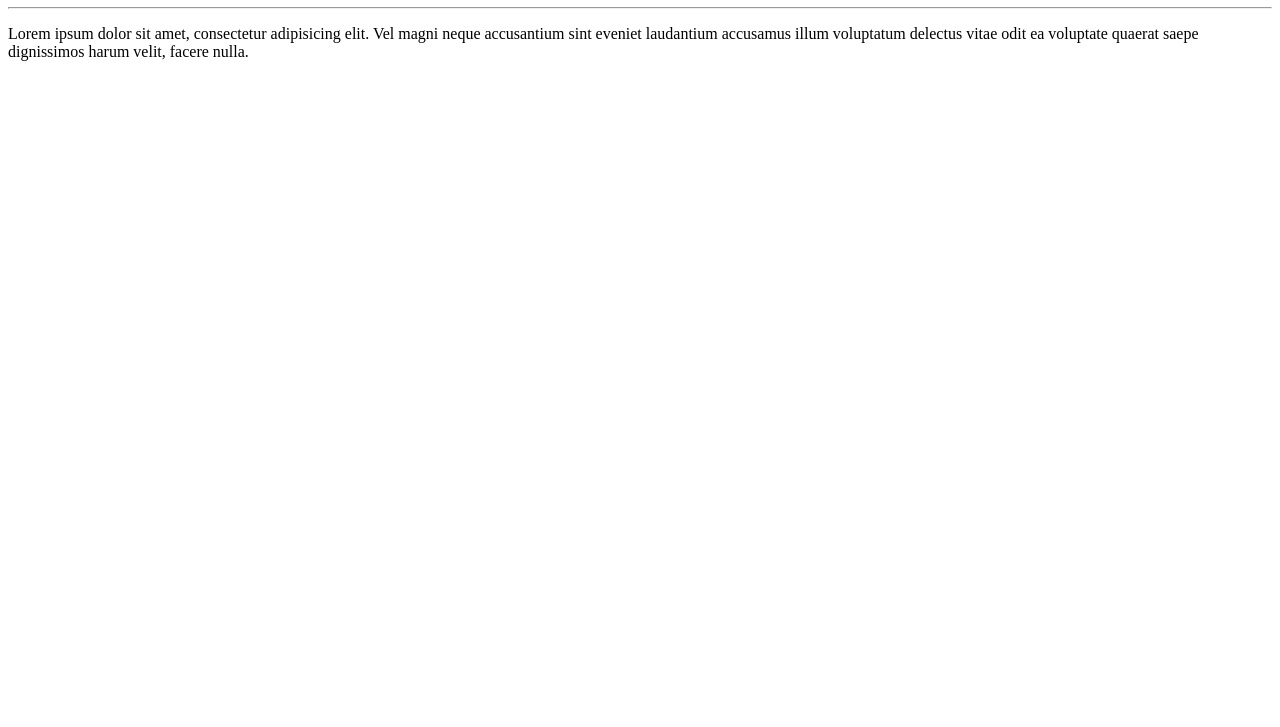
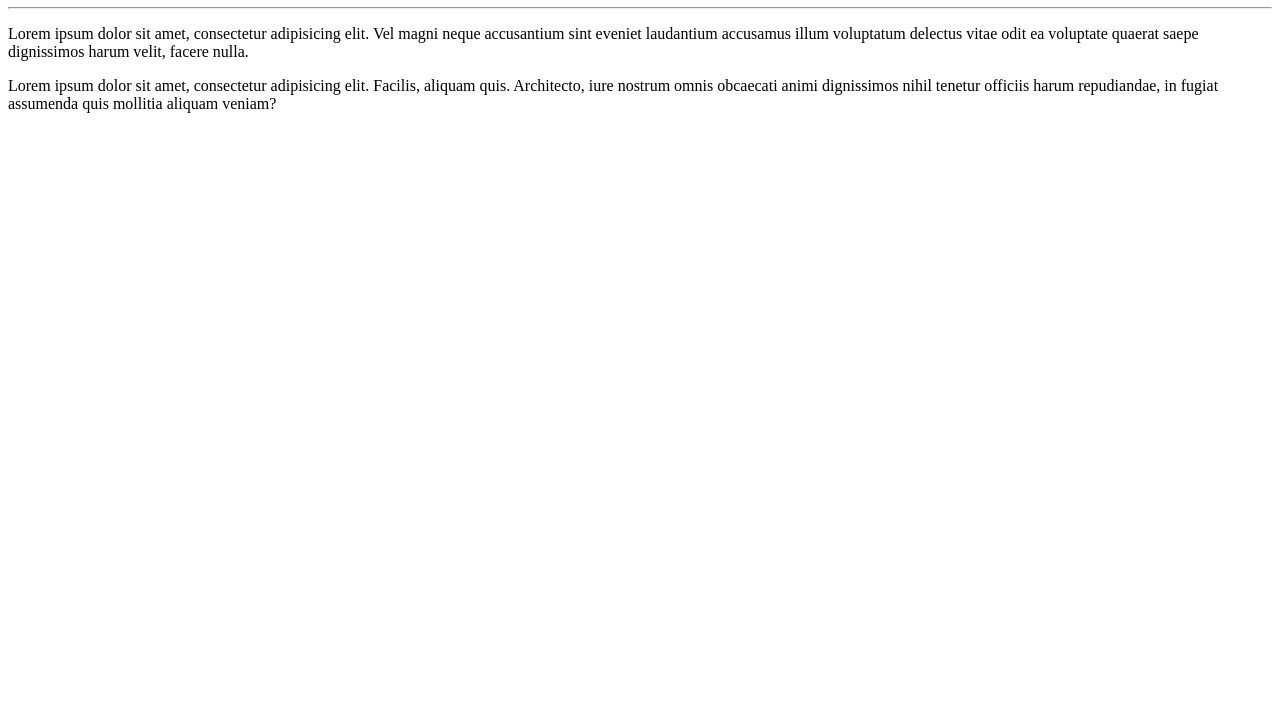
Before and after one commit to davialvesdmc/Ola-Mundo, a plain HTML site: page site-exemplo/index.html in a window 1280 px wide. Shown: the part 73-800 px from the top of the page. Drawn offline with Linux system fonts and the light colour scheme.

Commit message:
adicionei outro parágrafo

```diff
--- a/site-exemplo/index.html
+++ b/site-exemplo/index.html
@@ -9,5 +9,6 @@
     <h1>Olá, Mundo!</h1>
     <hr>
     <p>Lorem ipsum dolor sit amet, consectetur adipisicing elit. Vel magni neque accusantium sint eveniet laudantium accusamus illum voluptatum delectus vitae odit ea voluptate quaerat saepe dignissimos harum velit, facere nulla.</p>
+    <p>Lorem ipsum dolor sit amet, consectetur adipisicing elit. Facilis, aliquam quis. Architecto, iure nostrum omnis obcaecati animi dignissimos nihil tenetur officiis harum repudiandae, in fugiat assumenda quis mollitia aliquam veniam?</p>
 </body>
 </html>
```
